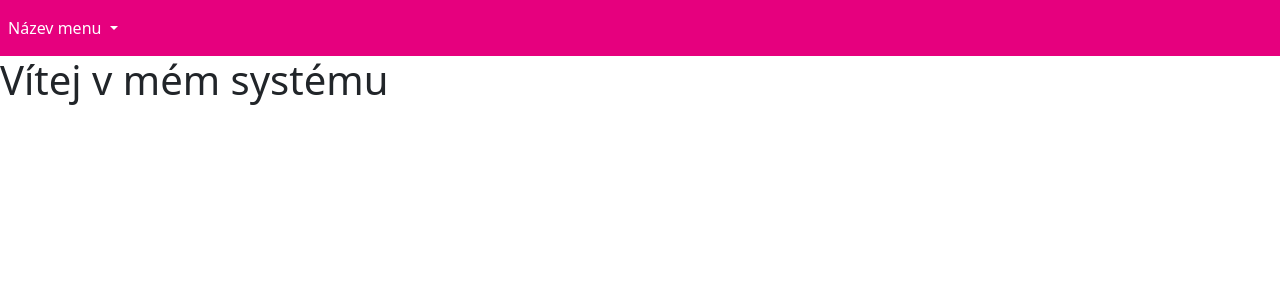
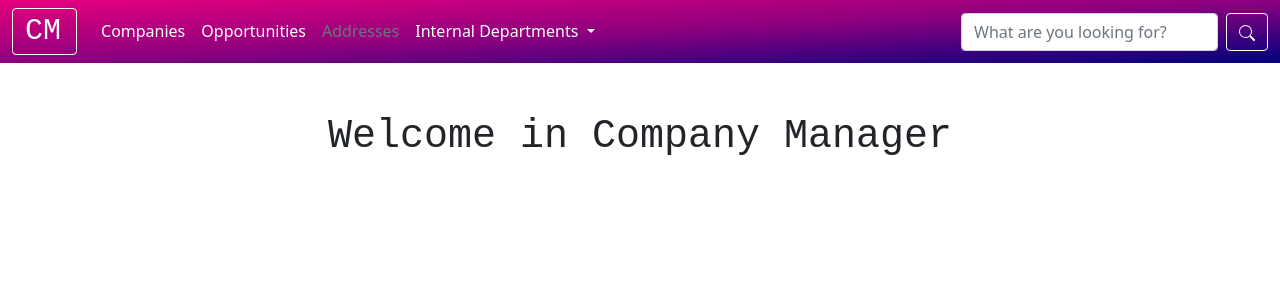
Before and after one commit to marketulinek/czechitas-django-1, a Django app: template company_manager/crm/templates/index.html in a window 1280 px wide. Shown: the top 300 px of the page. Run offline with Django 3.2, Linux system fonts and the light colour scheme; the template is opened without the code that fills it, so the values that code supplies are empty.

Commit message:
Homepage beautification procedure

```diff
--- a/company_manager/crm/templates/base.html
+++ b/company_manager/crm/templates/base.html
@@ -5,31 +5,77 @@
     <title>Company Manager</title>
     <link href="https://cdn.jsdelivr.net/npm/bootstrap@5.1.3/dist/css/bootstrap.min.css" rel="stylesheet" integrity="sha384-1BmE4kWBq78iYhFldvKuhfTAU6auU8tT94WrHftjDbrCEXSU1oBoqyl2QvZ6jIW3" crossorigin="anonymous">
     <style>
+        h1 { font-family: "Courier New"; text-align: center; margin: 50px; }
+
         .navbar {
             background-color: #e6007e;
+            background-image: linear-gradient(to bottom right, #e6007e, #8D007E, #00007E);
         }
-        .nav-link {
+        .navbar-brand {
+            font-family: "Courier New";
+            font-size: 30px;
+            padding: 0 15px 0 12px;
             color: white;
+            border: 1px solid white;
+            border-radius: 4px;
         }
+        .navbar-brand:hover {
+            color: black;
+            background-color: white;
+            -webkit-transition: background-color 200ms linear;
+            -ms-transition: background-color 200ms linear;
+            transition: background-color 200ms linear;
+        }
+        .nav-item { border-bottom: 1px solid transparent; }
+        .nav-link, .nav-link:hover { color: white; }
+        .nav-item:hover:not(.disabled) { border-bottom: 1px solid white; }
     </style>
 </head>
 <body>
-    <nav class="navbar navbar-expand-sm">
-        <ul class="navbar-nav">
-            <li class="nav-item dropdown">
-                <a class="nav-link dropdown-toggle" href="#" role="button" data-bs-toggle="dropdown" aria-expanded="false">
-                    Název menu
+    <nav class="navbar navbar-expand-md">
+        <div class="container-fluid">
+          <a class="navbar-brand" href="{% url 'index' %}">CM</a>
+          <button class="navbar-toggler" type="button" data-bs-toggle="collapse" data-bs-target="#navbarSupportedContent" aria-controls="navbarSupportedContent" aria-expanded="false" aria-label="Toggle navigation">
+            <span class="navbar-toggler-icon"></span>
+          </button>
+          <div class="collapse navbar-collapse" id="navbarSupportedContent">
+            <ul class="navbar-nav me-auto mb-2 mb-lg-0">
+              <li class="nav-item">
+                <a class="nav-link active" aria-current="page" href="#">Companies</a>
+              </li>
+              <li class="nav-item">
+                <a class="nav-link" href="#">Opportunities</a>
+              </li>
+              <li class="nav-item disabled">
+                <a class="nav-link disabled">Addresses</a>
+              </li>
+              <li class="nav-item dropdown">
+                <a class="nav-link dropdown-toggle" href="#" id="navbarDropdown" role="button" data-bs-toggle="dropdown" aria-expanded="false">
+                  Internal Departments
                 </a>
-                <ul class="dropdown-menu">
-                    <li><a class="dropdown-item" href="#">Položka 1</a></li>
-                    <li><a class="dropdown-item" href="#">Položka 2</a></li>
+                <ul class="dropdown-menu" aria-labelledby="navbarDropdown">
+                  <li><a class="dropdown-item" href="#">Sales</a></li>
+                  <li><a class="dropdown-item" href="#">Human Resources</a></li>
+                  <li><hr class="dropdown-divider"></li>
+                  <li><a class="dropdown-item" href="#">IT</a></li>
                 </ul>
-            </li>
-        </ul>
+              </li>
+            </ul>
+            <form class="d-flex">
+              <input class="form-control me-2" type="search" placeholder="What are you looking for?" aria-label="Search">
+              <button class="btn btn-outline-light" type="submit">
+                <svg xmlns="http://www.w3.org/2000/svg" width="16" height="16" fill="currentColor" class="bi bi-search" viewBox="0 0 16 16">
+                    <path d="M11.742 10.344a6.5 6.5 0 1 0-1.397 1.398h-.001c.03.04.062.078.098.115l3.85 3.85a1 1 0 0 0 1.415-1.414l-3.85-3.85a1.007 1.007 0 0 0-.115-.1zM12 6.5a5.5 5.5 0 1 1-11 0 5.5 5.5 0 0 1 11 0z"/>
+                </svg>
+              </button>
+            </form>
+          </div>
+        </div>
       </nav>
-{% block content %}
 
-{% endblock %}
+    {% block content %}
+
+    {% endblock %}
 
     <script src="https://cdn.jsdelivr.net/npm/bootstrap@5.1.3/dist/js/bootstrap.bundle.min.js" integrity="sha384-ka7Sk0Gln4gmtz2MlQnikT1wXgYsOg+OMhuP+IlRH9sENBO0LRn5q+8nbTov4+1p" crossorigin="anonymous"></script>
 </body>
--- a/company_manager/crm/templates/index.html
+++ b/company_manager/crm/templates/index.html
@@ -1,4 +1,4 @@
 {% extends 'base.html' %}
 {% block content %}
-    <h1>Vítej v mém systému</h1>
+    <h1>Welcome in Company Manager</h1>
 {% endblock %}
```
